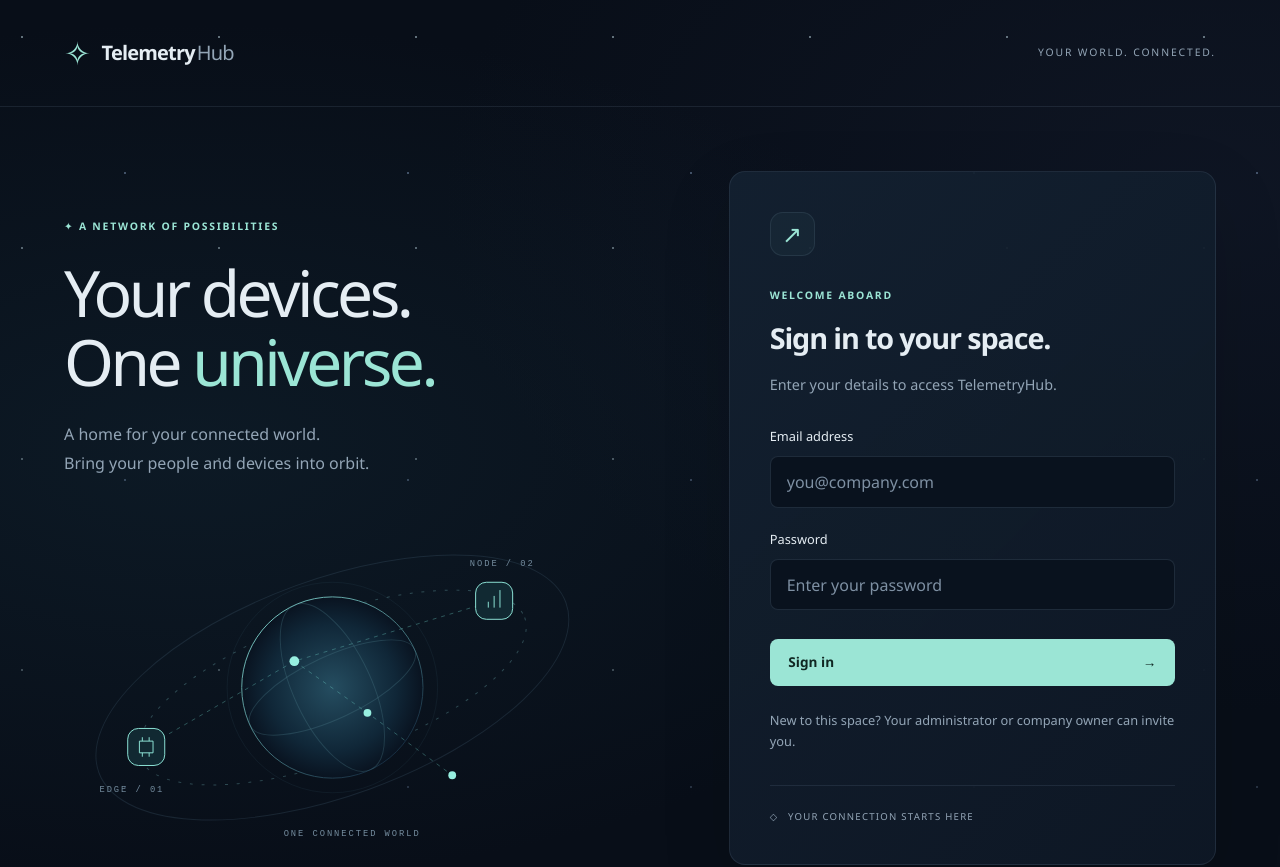
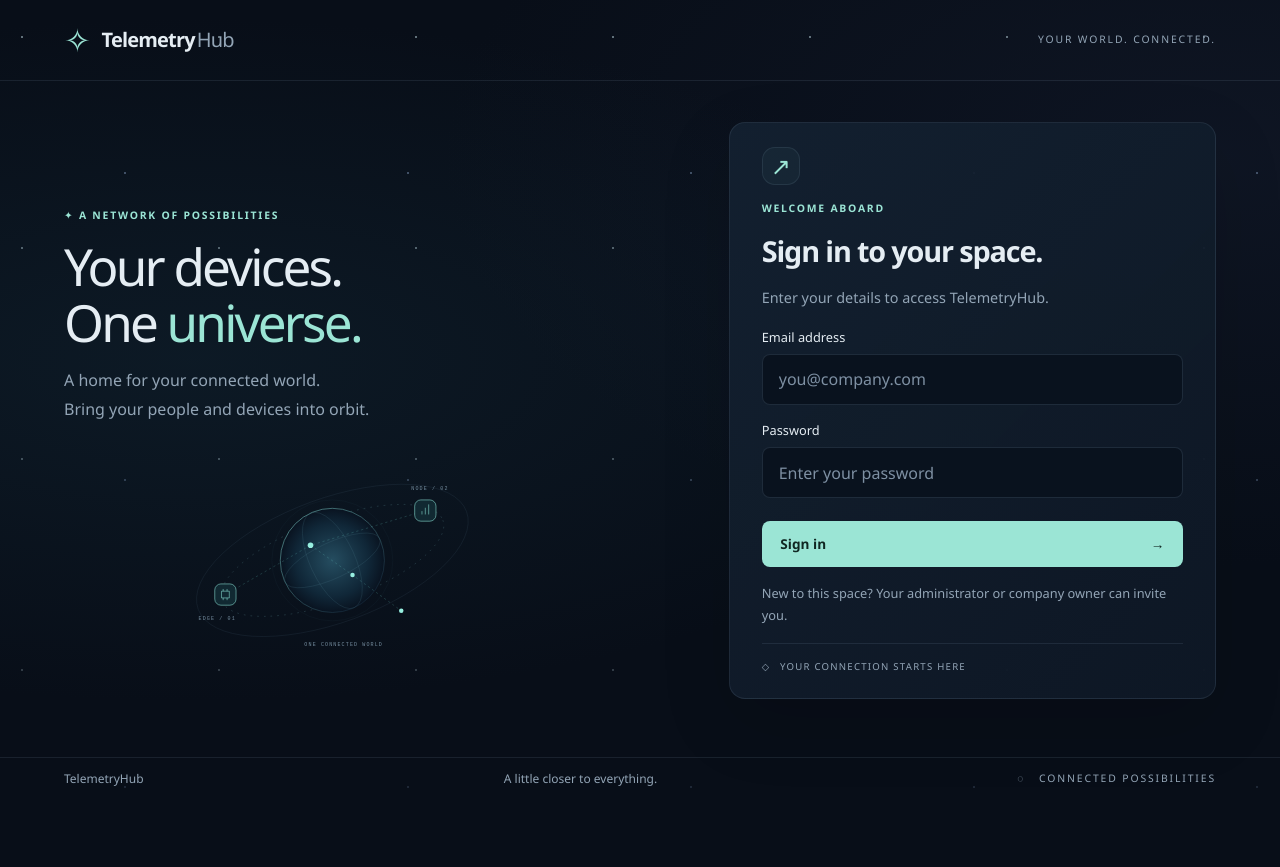
Before and after one commit to bunjo01/TelemetryHub, a Vue app in the folder frontend/: page / in a window 1280 px wide. Shown: the top 867 px of the page. After the commit the page ends 800 px from the top, so only its background shows below. Built offline with nearby package versions, Linux system fonts and the light colour scheme.

Commit message:
modify: fit login and home pages on desktop screens

```diff
--- a/frontend/src/App.vue
+++ b/frontend/src/App.vue
@@ -45,13 +45,13 @@ function signOut() {
 <style scoped lang="scss">
 .universe { min-height: 100svh; display: flex; flex-direction: column; position: relative; isolation: isolate; overflow: hidden; }
 .universe::before { content: ""; position: absolute; inset: 0; z-index: -1; pointer-events: none; opacity: .55; background-image: radial-gradient(1px 1px at 22px 37px, #b4ccd5 70%, transparent 100%), radial-gradient(1px 1px at 125px 173px, #8099bb 70%, transparent 100%); background-size: 197px 211px, 283px 307px; mask-image: linear-gradient(#000, #0005); }
-.site-header, .site-footer { display: flex; justify-content: space-between; align-items: center; gap: 1.5rem; padding: 1.8rem 5%; }
+.site-header, .site-footer { display: flex; justify-content: space-between; align-items: center; gap: 1.5rem; padding: clamp(.75rem, 2svh, 1.8rem) 5%; }
 .site-header { border-bottom: 1px solid var(--line); }
 .brand { display: flex; align-items: center; text-decoration: none; color: var(--text); font-size: 1.25rem; font-weight: 650; letter-spacing: -.04em; gap: .12rem; }
 .brand > span:last-child { font-weight: 350; color: var(--muted); }
 .brand-symbol { font-size: 2rem; color: var(--accent); margin-right: .6rem; }
 .header-label, .footer-coordinate { font-size: .65rem; letter-spacing: .18em; color: var(--muted); }
-.site-footer { margin-top: auto; color: var(--muted); font-size: .75rem; border-top: 1px solid var(--line); }
+.site-footer { padding-block: .75rem; margin-top: auto; color: var(--muted); font-size: .75rem; border-top: 1px solid var(--line); }
 .skip-link { position: absolute; top: -5rem; left: 1rem; z-index: 5; background: var(--panel); padding: 1rem; color: var(--text); }
 .skip-link:focus { top: 1rem; }
 @media (max-width: 600px) { .header-label, .footer-coordinate { display: none; } .site-header, .site-footer { padding: 1.2rem 6%; } }
--- a/frontend/src/views/LoginView.vue
+++ b/frontend/src/views/LoginView.vue
@@ -101,7 +101,7 @@ async function submit() {
 </template>
 
 <style scoped lang="scss">
-.login-layout { width: min(1160px, 90%); margin: auto; padding: 4rem 0; display: grid; grid-template-columns: 1.2fr 1fr; align-items: center; gap: 5rem; }
+.login-layout { width: min(1160px, 90%); margin: auto; padding: clamp(1rem, 3svh, 3rem) 0; display: grid; grid-template-columns: 1.2fr 1fr; align-items: center; gap: 5rem; }
 .intro h2 { font-size: clamp(2.7rem, 5vw, 4.6rem); font-weight: 450; line-height: 1.08; letter-spacing: -.055em; margin: 1.5rem 0; }
 .intro h2 span { color: var(--accent); }
 .intro-copy { color: var(--muted); font-size: 1rem; line-height: 1.8; }
@@ -116,4 +116,17 @@ input { margin: .6rem 0 1.4rem; }
 .panel-bottom { border-top: 1px solid var(--line); padding-top: 1.5rem; color: var(--muted); font-size: .6rem; letter-spacing: .13em; display: flex; align-items: center; gap: .6rem; }
 @media (max-width: 850px) { .login-layout { gap: 2rem; } .login-panel { padding: 1.75rem; } }
 @media (max-width: 680px) { .login-layout { grid-template-columns: 1fr; max-width: 440px; padding: 2.5rem 0; } .intro { display: none; } }
+@media (min-width: 681px) and (max-height: 900px) {
+  .login-panel { padding: 1.5rem 2rem; }
+  .panel-marker { margin-bottom: 1rem; width: 2.4rem; height: 2.4rem; }
+  form { margin-top: 1.25rem; }
+  input { margin: .4rem 0 1rem; }
+  .access-note { margin: 1rem 0; }
+  .panel-bottom { padding-top: 1rem; }
+  .intro h2 { font-size: clamp(2.7rem, 4vw, 3.6rem); margin-block: 1rem; }
+  .intro :deep(.orbit) { max-height: 28svh; margin-top: 0; }
+}
+@media (min-width: 681px) and (max-height: 740px) {
+  .panel-marker, .panel-bottom { display: none; }
+}
 </style>
--- a/frontend/src/views/ProfileView.vue
+++ b/frontend/src/views/ProfileView.vue
@@ -227,7 +227,7 @@ async function submitCompany() {
 </template>
 
 <style scoped lang="scss">
-.profile-layout { width: min(1100px, 90%); margin: 0 auto; padding: 4rem 0 5rem; }
+.profile-layout { width: min(1100px, 90%); margin: 0 auto; padding: clamp(1.5rem, 4svh, 4rem) 0; }
 .page-heading { margin-bottom: 2.8rem; }
 h1 { font-size: clamp(2rem, 4vw, 3rem); font-weight: 450; letter-spacing: -.045em; margin: .8rem 0; }
 h2 { font-size: 1.5rem; font-weight: 500; letter-spacing: -.025em; }
@@ -254,4 +254,15 @@ dl { margin: 2rem 0 0; } dl > div { padding: 1.3rem 0; border-top: 1px solid var
 .company-form .message { margin: 0; }
 .workspace-art { position: relative; height: 130px; opacity: .55; pointer-events: none; margin-top: 2rem; } .ring { position: absolute; border: 1px solid #72b5bb44; width: 320px; height: 140px; border-radius: 50%; right: -60px; top: 20px; transform: rotate(-25deg); } .ring-two { transform: rotate(25deg); border-style: dashed; } .workspace-art > span { position: absolute; right: 60px; top: 35px; font-size: 3rem; color: var(--accent); } .workspace-art i { position: absolute; right: 220px; top: 105px; border-radius: 50%; width: 6px; height: 6px; background: var(--accent); box-shadow: 0 0 20px var(--accent); }
 @media (max-width: 700px) { .profile-grid { grid-template-columns: 1fr; } .profile-layout { padding-top: 2.5rem; } .identity, .workspace { padding: 1.5rem; } }
+@media (min-width: 701px) and (max-height: 900px) {
+  .profile-layout { margin-block: auto; padding-block: 1.25rem; }
+  .page-heading { margin-bottom: 1.5rem; }
+  .page-heading h1 { font-size: 2.25rem; margin-block: .5rem; }
+  .identity, .workspace { padding: 1.5rem; }
+  .avatar { width: 4rem; height: 4rem; margin-bottom: 1rem; }
+  dl { margin-top: 1.25rem; }
+  dl > div { padding-block: 1rem; }
+  .workspace { min-height: 0; }
+  .workspace-art { height: 85px; margin-top: 1rem; }
+}
 </style>
```
Also changed, not shown: 1 other file (tests, documents, lock files or other folders).
